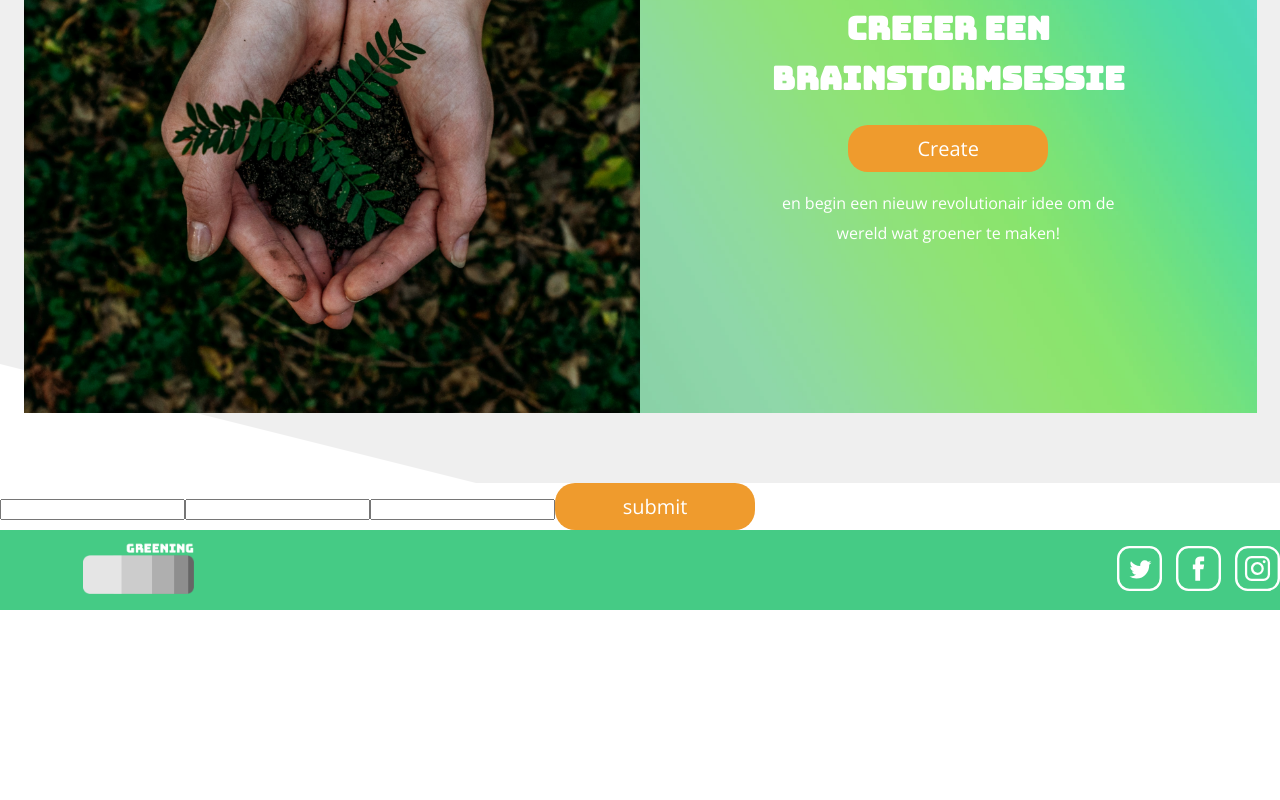
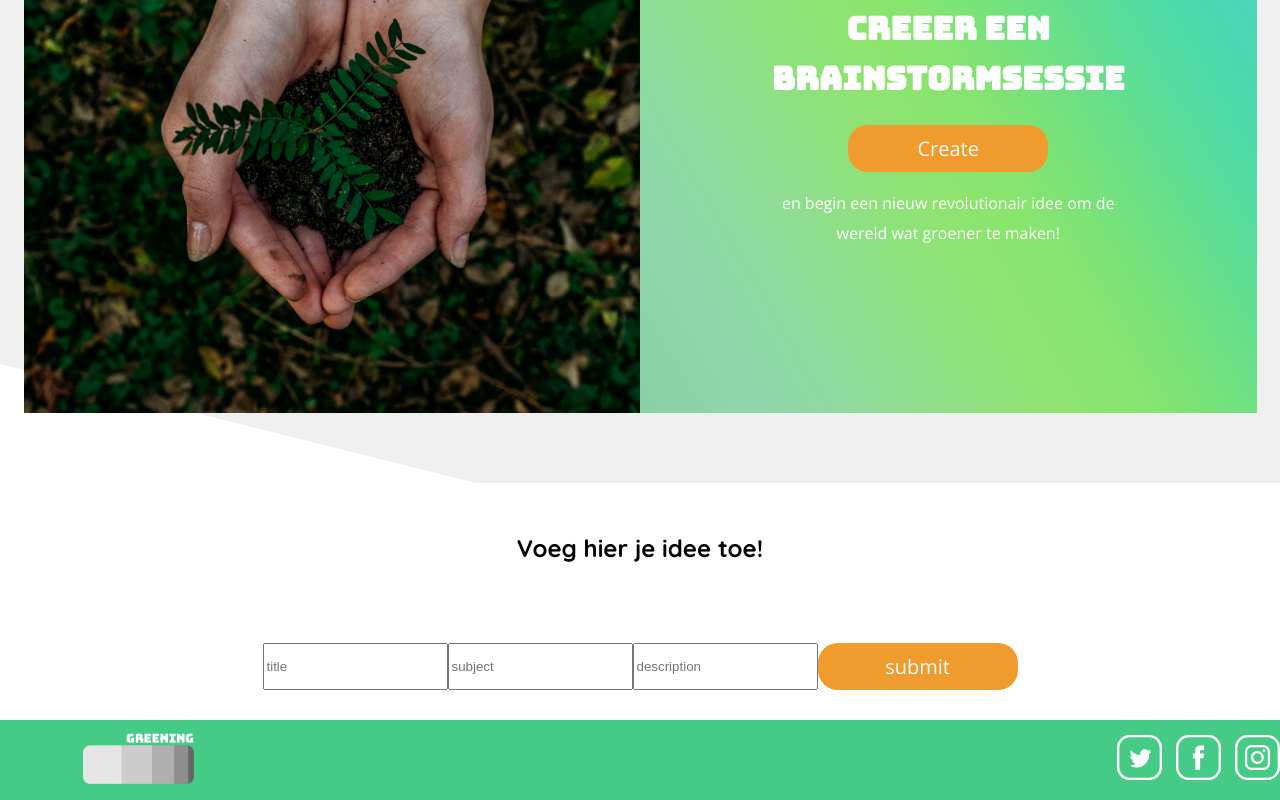
Before and after one commit to YolaLilian/greening-front-end, a React (Create React App) app: page / in a window 1280 px wide. Shown: the part 1837-2637 px from the top of the page. Before the commit the page ends 2447 px from the top, so only its background shows below. Built offline with nearby package versions, Linux system fonts and the light colour scheme.

Commit message:
Added form css

```diff
--- a/src/components/Form.js
+++ b/src/components/Form.js
@@ -6,27 +6,41 @@ const Form = (addIdea) => {
     const formik = useFormik({
         initialValues: {
             title: '',
-            description: '',
-            location: ''
+            subject: '',
+            description: ''
         },
         onSubmit: values => {
-            fetch("http://greening.louis.lol/api/idea", {
+            fetch("http://greening.louis.lol/api/ideas", {
                 method: "POST",
-                body: JSON.stringify(values)
+                body: JSON.stringify(values),
+                isSubmitting: true
             })
         },
     });
 
+    function handleClick() {
+        console.log("I was clicked")
+    }
+
     return (
         <div>
-            <form onSubmit={formik.handleSubmit}>
-                <input onChange={formik.handleChange} value={formik.values.title} name="title" />
-                <input onChange={formik.handleChange} value={formik.values.description} name="description" />
-                <input onChange={formik.handleChange} value={formik.values.location} name="location" />
-                <button type="submit">submit</button>
+            <h2 style={myStyle}>Voeg hier je idee toe!</h2>
+            <form onSubmit={formik.handleSubmit} style={myStyle}>
+                <input onChange={formik.handleChange} value={formik.values.title} name="title" placeholder="title" />
+                <input onChange={formik.handleChange} value={formik.values.subject} name="subject" placeholder="subject" />
+                <input onChange={formik.handleChange} value={formik.values.description} name="description" placeholder="description"/>
+                <button type="submit" onClick={handleClick}>submit</button>
             </form>
         </div>
     )
 }
 
+const myStyle = {
+    display: "flex",
+    justifyContent: "center",
+    alignSelf: "center",
+    flexDirection: "row",
+    padding: "30px"
+}
+
 export default Form
```
